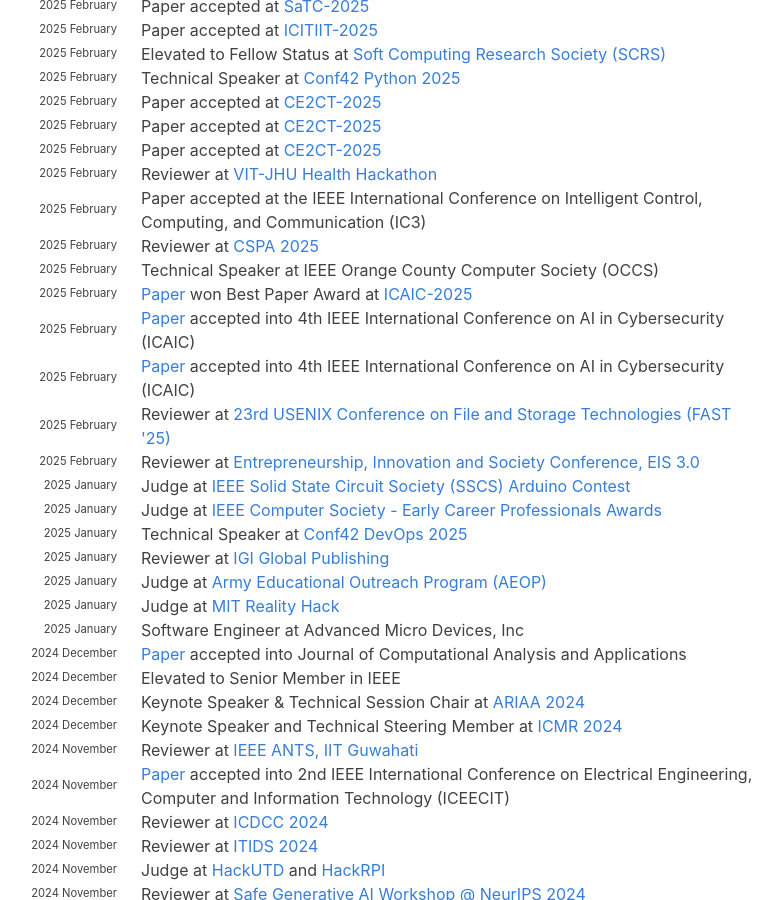
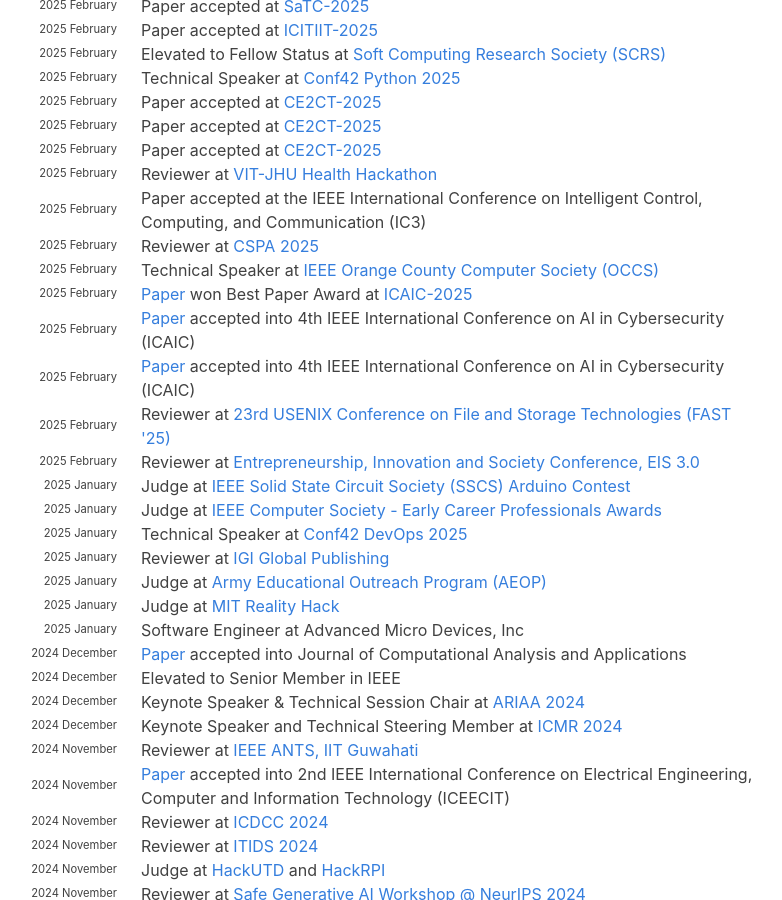
Before and after one commit to hariharanragothaman/hariharanragothaman.github.io, a Jekyll site: the page built from index.md, in a window 1280 px wide and 900 px high, scrolled down 1410 px. Shown: the whole window, without its empty margins (191-973 px from the left). Built offline with Jekyll 4.4.1, drawn with Linux system fonts in a browser that asks for light colours; nearby versions of some CDN libraries; some web fonts are replaced; some of the changed lines change nothing that is shown.

Commit message:
Polishes and Updates

```diff
--- a/_data/news.yaml
+++ b/_data/news.yaml
@@ -139,7 +139,7 @@
 
 - year: 2025
   year-extra: February
-  description: Technical Speaker at IEEE Orange County Computer Society (OCCS)
+  description: Technical Speaker at <a href="https://events.vtools.ieee.org/m/463744">IEEE Orange County Computer Society (OCCS)</a>
 
 - year: 2025
   year-extra: February
```
